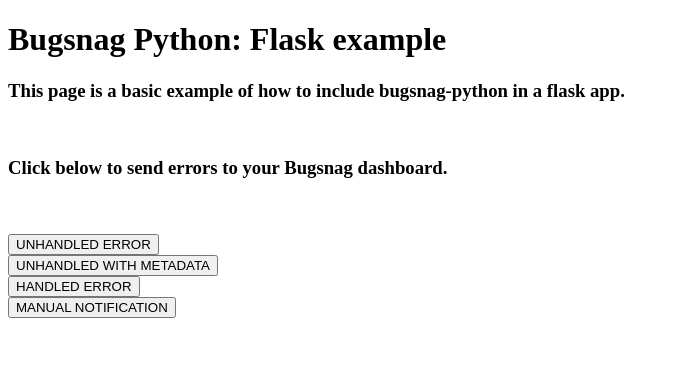
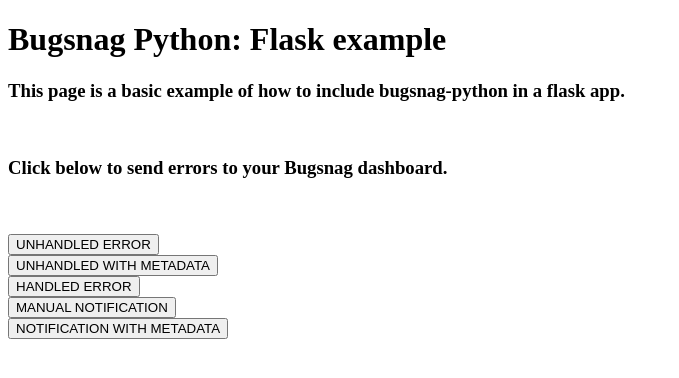
Before and after one commit to bugsnag/bugsnag-python, a Flask app: page / in a window 1280 px wide. Shown: the top 378 px of the page, without its empty margins (0-679 px from the left). Run offline with Flask 2, Linux system fonts and the light colour scheme; parts of the project's set-up code (start-up, migrations or seed data) failed here and were passed over.

Commit message:
adding back handled metadata example

```diff
--- a/example/flask/server.py
+++ b/example/flask/server.py
@@ -138,7 +138,7 @@ def notifywithcontext():
     """Notifies Bugsnag of a handled exception, which has a modified 'context' attribute for the purpose of improving how these exceptions will group together in the Bugsnag dashboard, and a severity attribute that has been modifed to overwrite the default level (warning).
     """
     bugsnag.notify(
-        Exception('Flask demo: Manual notification with context'),
+        Exception('Flask demo: Manual notification with context and severity'),
         context = 'notifywithcontext',
         severity = 'info'
     )
--- a/example/flask/templates/index.html
+++ b/example/flask/templates/index.html
@@ -33,6 +33,10 @@
         <a href="/notifywithcontext">
           <button type="button" id="typeError">MANUAL NOTIFICATION</button>
         </a>
+        <br>
+        <a href="/notifywithmetadata">
+          <button type="button" id="typeError">NOTIFICATION WITH METADATA</button>
+        </a>
     </div>
 <!-- review server.py to see how bugsnag integrates with your app. -->
   </body>
```
